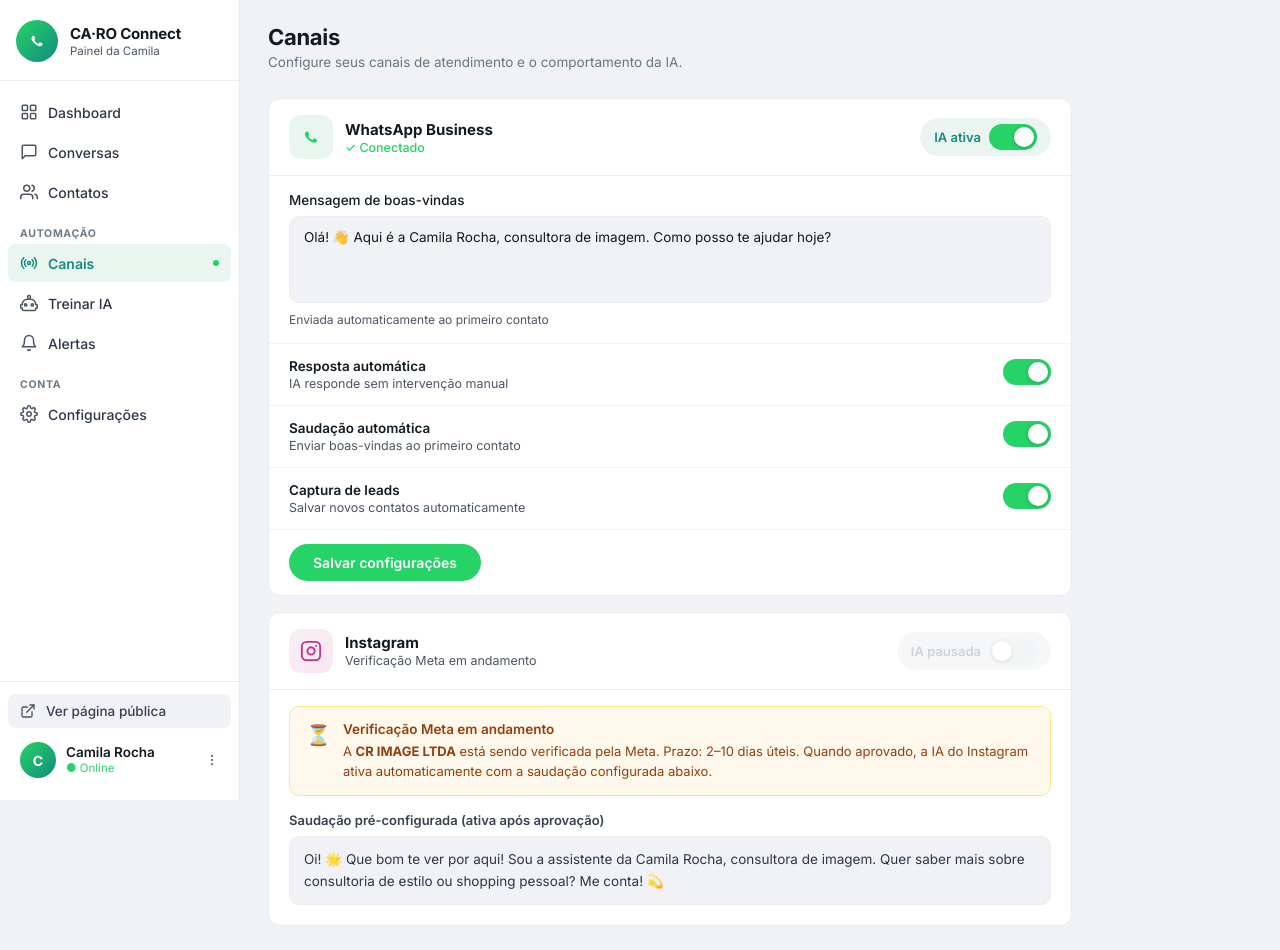
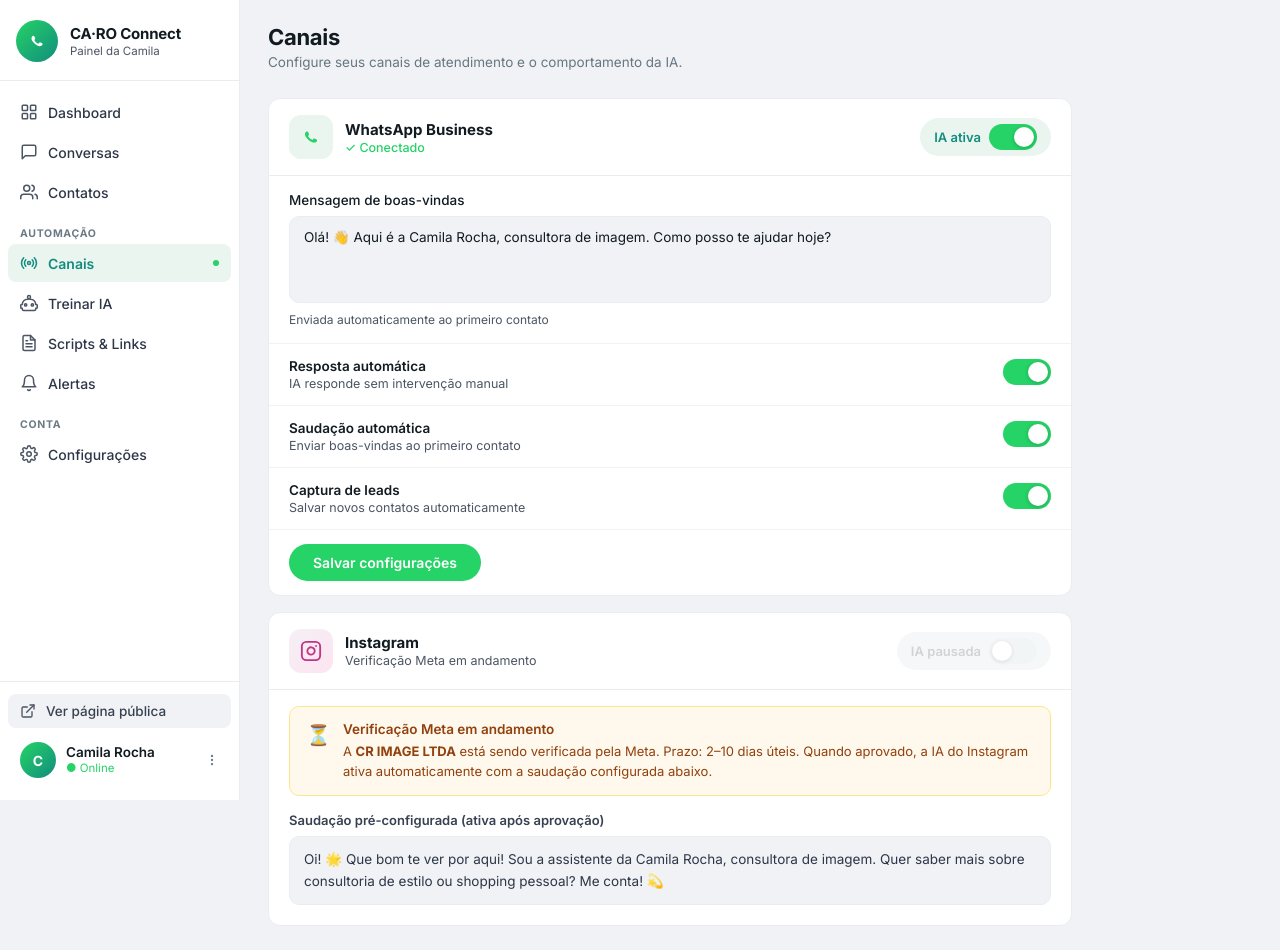
Before and after one commit to roniisilvaa-dotcom/CA.RO-CONECT, a Next.js app: page /admin/channels in a window 1280 px wide. Built offline with nearby package versions, Linux system fonts and the light colour scheme.

Commit message:
Refactor admin layout structure and styles

```diff
--- a/app/admin/layout.js
+++ b/app/admin/layout.js
@@ -59,6 +59,19 @@
                                 <svg width="18" height="18" viewBox="0 0 24 24" fill="none" stroke="currentColor" strokeWidth="2" strokeLinecap="round" strokeLinejoin="round">
                                   <path d="M12 2a2 2 0 0 1 2 2c0 .74-.4 1.39-1 1.73V7h1a7 7 0 0 1 7 7h1a1 1 0 0 1 1 1v3a1 1 0 0 1-1 1h-1v1a2 2 0 0 1-2 2H5a2 2 0 0 1-2-2v-1H2a1 1 0 0 1-1-1v-3a1 1 0 0 1 1-1h1a7 7 0 0 1 7-7h1V5.73c-.6-.34-1-.99-1-1.73a2 2 0 0 1 2-2z"/>
                                   <circle cx="7.5" cy="14.5" r="1.5"/><circle cx="16.5" cy="14.5" r="1.5"/>
+                      </svg>
+                    ),
+          },
+          {
+                    href: '/admin/scripts',
+                    label: 'Scripts & Links',
+                    icon: (
+                                <svg width="18" height="18" viewBox="0 0 24 24" fill="none" stroke="currentColor" strokeWidth="2" strokeLinecap="round" strokeLinejoin="round">
+                                  <path d="M14 2H6a2 2 0 0 0-2 2v16a2 2 0 0 0 2 2h12a2 2 0 0 0 2-2V8z"/>
+                                  <polyline points="14 2 14 8 20 8"/>
+                                  <line x1="16" y1="13" x2="8" y2="13"/>
+                                  <line x1="16" y1="17" x2="8" y2="17"/>
+                                  <polyline points="10 9 9 9 8 9"/>
                       </svg>
                     ),
           },
```
Lines whose indentation alone changed are shown as unchanged.
